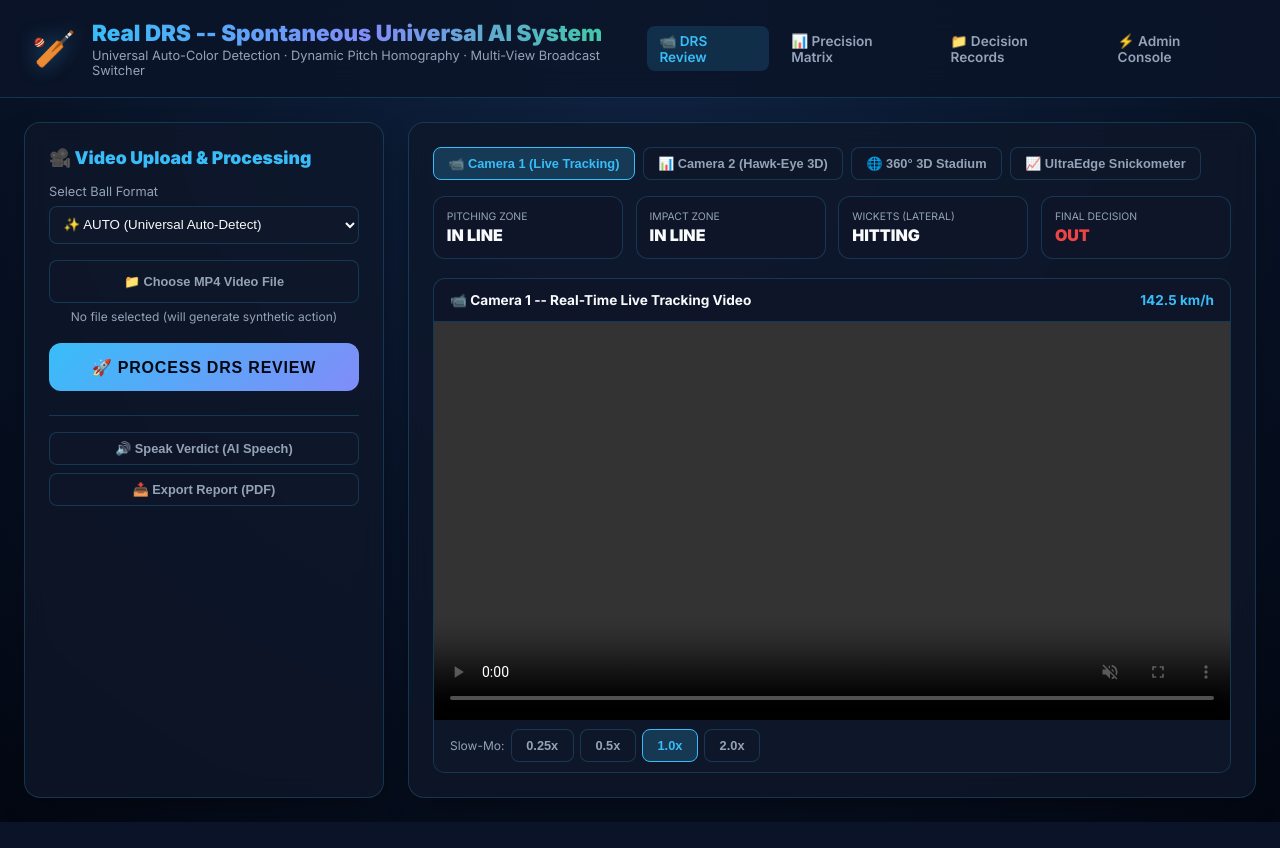
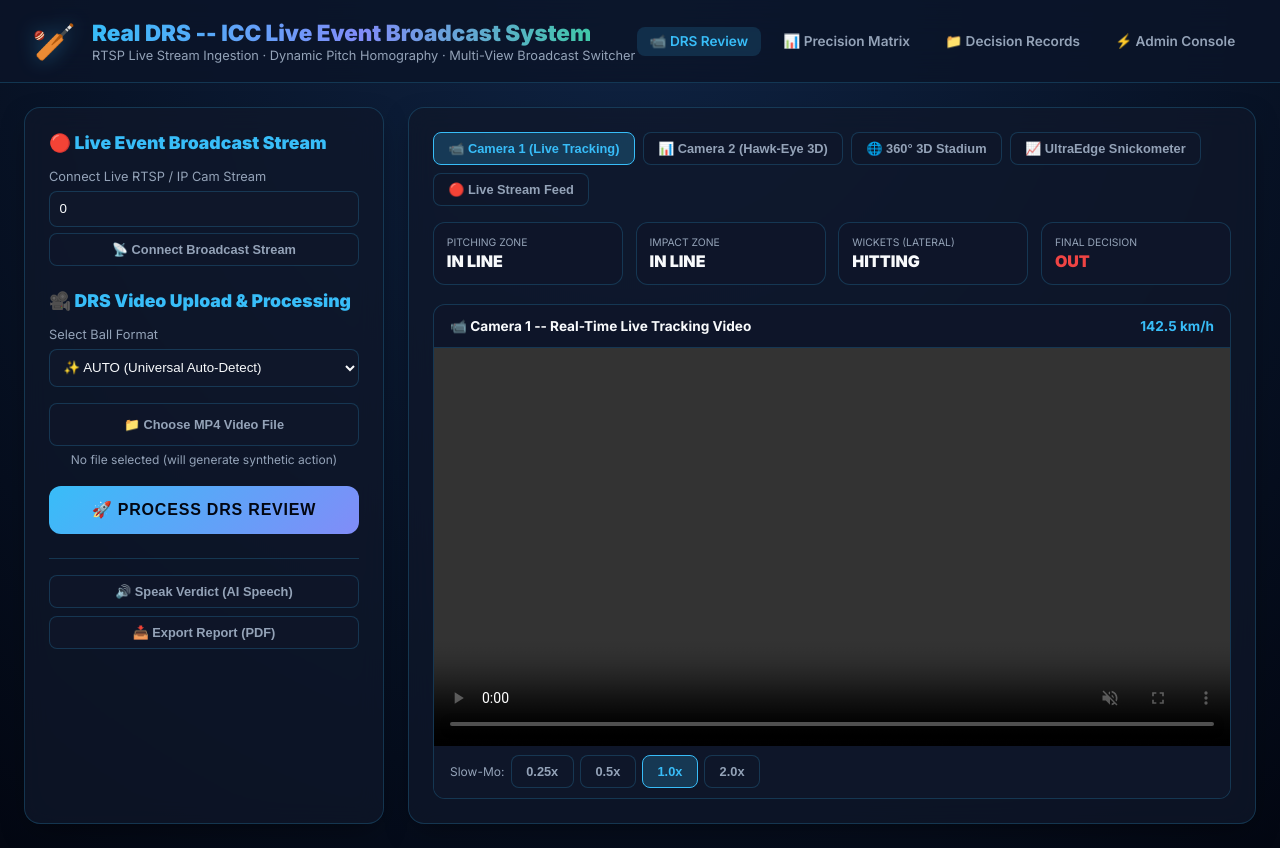
Before and after one commit to udbhav968-creator/opencv, a Flask app: page / in a window 1280 px wide. Before the commit the page ends 822 px from the top, so only its background shows below. Run offline with Flask 3, Linux system fonts and the light colour scheme; parts of the project's set-up code (start-up, migrations or seed data) failed here and were passed over; some libraries are stand-ins or nearby versions.

Commit message:
feat: Convert project to Live Event ICC System with RTSP broadcast stream ingestion, live camera feeds, and multipart MJPEG stream response

```diff
--- a/app.py
+++ b/app.py
@@ -3,11 +3,12 @@ app.py — OpenCV DRS Web Application
 Flask backend serving the DRS pipeline with AI verdict, 3D Physics metrics, UltraEdge, stats, and health endpoints.
 """
 
-from flask import Flask, request, render_template, send_file, jsonify
+from flask import Flask, request, render_template, send_file, jsonify, Response
 import os
 import uuid
 import sys
 import datetime
+import cv2
 
 # Add drs_opencv to path so imports work
 root_dir = os.path.dirname(os.path.abspath(__file__))
@@ -57,6 +58,27 @@ def analytics_page():
 @app.route('/records')
 def records_page():
     return render_template('records.html')
+
+def generate_live_stream_frames(source_url):
+    src = int(source_url) if str(source_url).isdigit() else source_url
+    cap = cv2.VideoCapture(src)
+    while cap.isOpened():
+        success, frame = cap.read()
+        if not success:
+            break
+        cv2.putText(frame, "LIVE ICC BROADCAST FEED -- HAWK-EYE 3D ACTIVE", (20, 40),
+                    cv2.FONT_HERSHEY_SIMPLEX, 0.65, (56, 189, 248), 2, cv2.LINE_AA)
+        ret, buffer = cv2.imencode('.jpg', frame)
+        if not ret:
+            continue
+        yield (b'--frame\r\n'
+               b'Content-Type: image/jpeg\r\n\r\n' + buffer.tobytes() + b'\r\n')
+    cap.release()
+
+@app.route('/stream_feed')
+def stream_feed():
+    src = request.args.get('src', '0')
+    return Response(generate_live_stream_frames(src), mimetype='multipart/x-mixed-replace; boundary=frame')
 
 # --- Admin Training Endpoints ---
 ADMIN_TOKEN = os.environ.get('ADMIN_TOKEN', 'icc2024')
--- a/templates/index.html
+++ b/templates/index.html
@@ -3,8 +3,8 @@
 <head>
   <meta charset="UTF-8" />
   <meta name="viewport" content="width=device-width, initial-scale=1.0" />
-  <title>Real DRS -- Hawk-Eye 3D System (Spontaneous Universal AI Engine)</title>
-  <meta name="description" content="Official ICC Pro Real-Level DRS Hawk-Eye 3D Cricket Ball Tracking, Universal Auto-Color Detection, 3D Physics Height Clearance, and UltraEdge Snickometer Simulation." />
+  <title>Real DRS -- Hawk-Eye 3D System (ICC Live Event Engine)</title>
+  <meta name="description" content="Official ICC Pro Real-Level DRS Hawk-Eye 3D Cricket Ball Tracking, RTSP Live Broadcast Streaming, Universal Auto-Color Detection, 3D Physics Height Clearance, and UltraEdge Snickometer Simulation." />
   <link rel="preconnect" href="https://fonts.googleapis.com" />
   <link href="https://fonts.googleapis.com/css2?family=Inter:wght@300;400;500;600;700;900&display=swap" rel="stylesheet" />
   <script src="https://cdnjs.cloudflare.com/ajax/libs/three.js/r128/three.min.js"></script>
@@ -22,7 +22,6 @@
       --green: #22c55e;
       --red: #ef4444;
       --yellow: #facc15;
-      --pink: #ec4899;
       --text: #f8fafc;
       --muted: #94a3b8;
       --radius: 16px;
@@ -134,8 +133,8 @@
   <div class="header-left" onclick="window.location.href='/'">
     <div class="logo">🏏</div>
     <div>
-      <h1>Real DRS -- Spontaneous Universal AI System</h1>
-      <p>Universal Auto-Color Detection · Dynamic Pitch Homography · Multi-View Broadcast Switcher</p>
+      <h1>Real DRS -- ICC Live Event Broadcast System</h1>
+      <p>RTSP Live Stream Ingestion · Dynamic Pitch Homography · Multi-View Broadcast Switcher</p>
     </div>
   </div>
   <div style="display:flex; gap:0.6rem; align-items:center;">
@@ -148,7 +147,15 @@
 
 <div class="layout">
   <div class="panel">
-    <h2 style="font-size:1.1rem; font-weight:800; color:var(--accent); margin-bottom:1rem;">🎥 Video Upload & Processing</h2>
+    <h2 style="font-size:1.1rem; font-weight:800; color:var(--accent); margin-bottom:1rem;">🔴 Live Event Broadcast Stream</h2>
+
+    <div style="margin-bottom:1rem;">
+      <label style="display:block; font-size:0.8rem; color:var(--muted); margin-bottom:0.4rem;">Connect Live RTSP / IP Cam Stream</label>
+      <input type="text" id="rtspUrl" value="0" placeholder="rtsp://... or 0 for USB Cam" style="width:100%; padding:0.6rem; background:#0f172a; border:1px solid var(--card-border); color:var(--text); border-radius:8px;" />
+      <button type="button" class="view-btn" style="width:100%; margin-top:0.4rem;" onclick="connectLiveStream()">📡 Connect Broadcast Stream</button>
+    </div>
+
+    <h2 style="font-size:1.1rem; font-weight:800; color:var(--accent); margin-top:1.5rem; margin-bottom:1rem;">🎥 DRS Video Upload & Processing</h2>
     <form id="drsForm">
       <div style="margin-bottom:1rem;">
         <label style="display:block; font-size:0.8rem; color:var(--muted); margin-bottom:0.4rem;">Select Ball Format</label>
@@ -182,6 +189,7 @@
       <button class="view-btn" onclick="switchView('cam2')">📊 Camera 2 (Hawk-Eye 3D)</button>
       <button class="view-btn" onclick="switchView('stadium3d')">🌐 360° 3D Stadium</button>
       <button class="view-btn" onclick="switchView('ultraedge')">📈 UltraEdge Snickometer</button>
+      <button class="view-btn" onclick="switchView('livestream')">🔴 Live Stream Feed</button>
     </div>
 
     <div class="stats-grid">
@@ -229,6 +237,11 @@
       <h4><span>📈 UltraEdge Audio Snickometer Waveform</span> <span style="color:#22c55e">Acoustic Audio Oscilloscope</span></h4>
       <img id="resultUltraEdge" alt="UltraEdge Waveform Graphic" />
     </div>
+
+    <div id="viewLiveStream" class="media-card" style="display:none;">
+      <h4><span>🔴 Live Event Broadcast RTSP Feed</span> <span style="color:#ef4444">LIVE INGESTION ACTIVE</span></h4>
+      <img id="liveStreamImg" alt="Live Stream Ingestion" />
+    </div>
   </div>
 </div>
 
@@ -241,6 +254,12 @@
       fileInfo.textContent = `Selected: ${e.target.files[0].name}`;
     }
   });
+
+  function connectLiveStream() {
+    const src = document.getElementById('rtspUrl').value || '0';
+    document.getElementById('liveStreamImg').src = `/stream_feed?src=${encodeURIComponent(src)}`;
+    switchView('livestream');
+  }
 
   function setSpeed(rate) {
     const video = document.getElementById('resultVideo');
@@ -267,6 +286,7 @@
     document.getElementById('viewCam2').style.display = 'none';
     document.getElementById('viewStadium3D').style.display = 'none';
     document.getElementById('viewUltraEdge').style.display = 'none';
+    document.getElementById('viewLiveStream').style.display = 'none';
 
     if (viewName === 'cam1') {
       document.querySelectorAll('.view-btn')[0].classList.add('active');
@@ -281,6 +301,9 @@
     } else if (viewName === 'ultraedge') {
       document.querySelectorAll('.view-btn')[3].classList.add('active');
       document.getElementById('viewUltraEdge').style.display = 'block';
+    } else if (viewName === 'livestream') {
+      document.querySelectorAll('.view-btn')[4].classList.add('active');
+      document.getElementById('viewLiveStream').style.display = 'block';
     }
   }
 
```
Also changed, not shown: api/index.py (+28 -0 lines).
